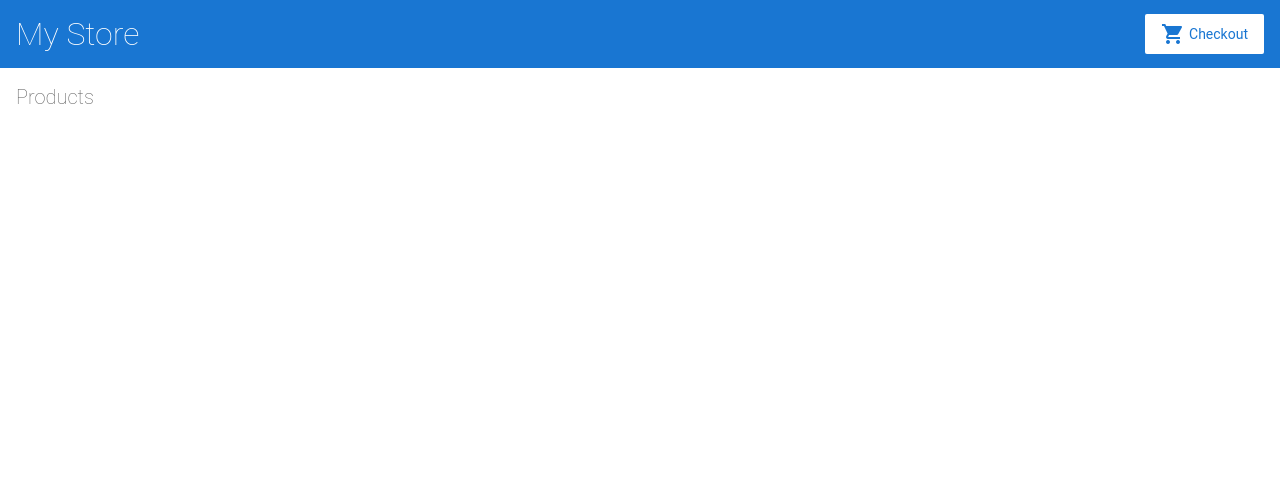
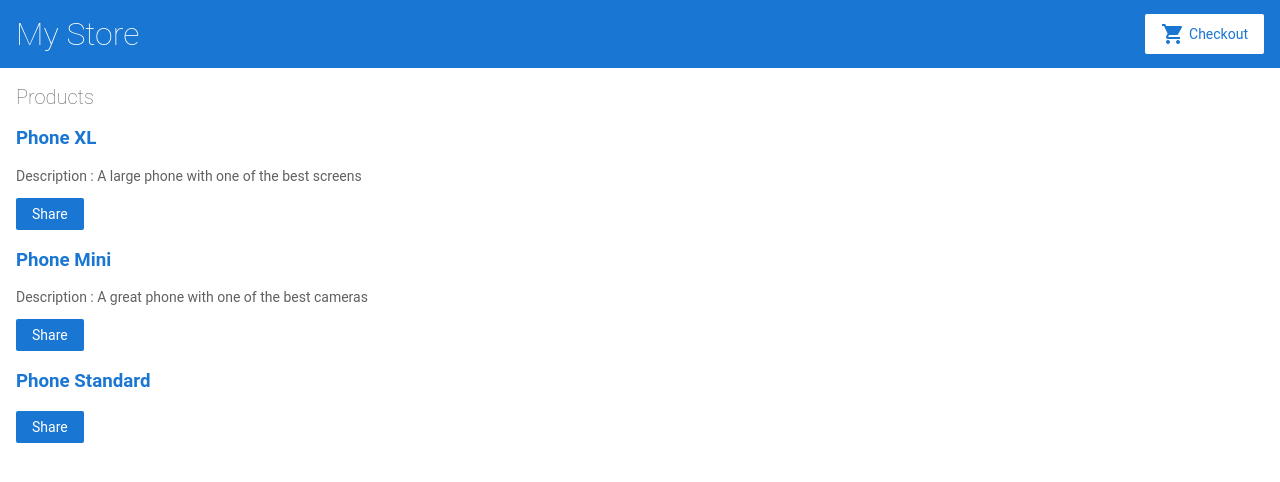
Before and after one commit to devendrajadhav96/angular-xu23jj, an Angular app: page / in a window 1280 px wide. Shown: the top 482 px of the page. Built offline with nearby package versions, Linux system fonts and the light colour scheme.

Commit message:
1 file modified

```diff
--- a/src/app/product-list/product-list.component.html
+++ b/src/app/product-list/product-list.component.html
@@ -1,6 +1,12 @@
 <h2>Products</h2>
 
-
+<div *ngFor="let product of products">
+  <h3><a [title]="product.name + 'details'">{{product.name}}</a></h3>
+  <p *ngIf="product.description">
+    Description : {{product.description}}
+  </p>
+  <button (click)="share()">Share</button>
+</div>
 <!--
 Copyright Google LLC. All Rights Reserved.
 Use of this source code is governed by an MIT-style license that
```
